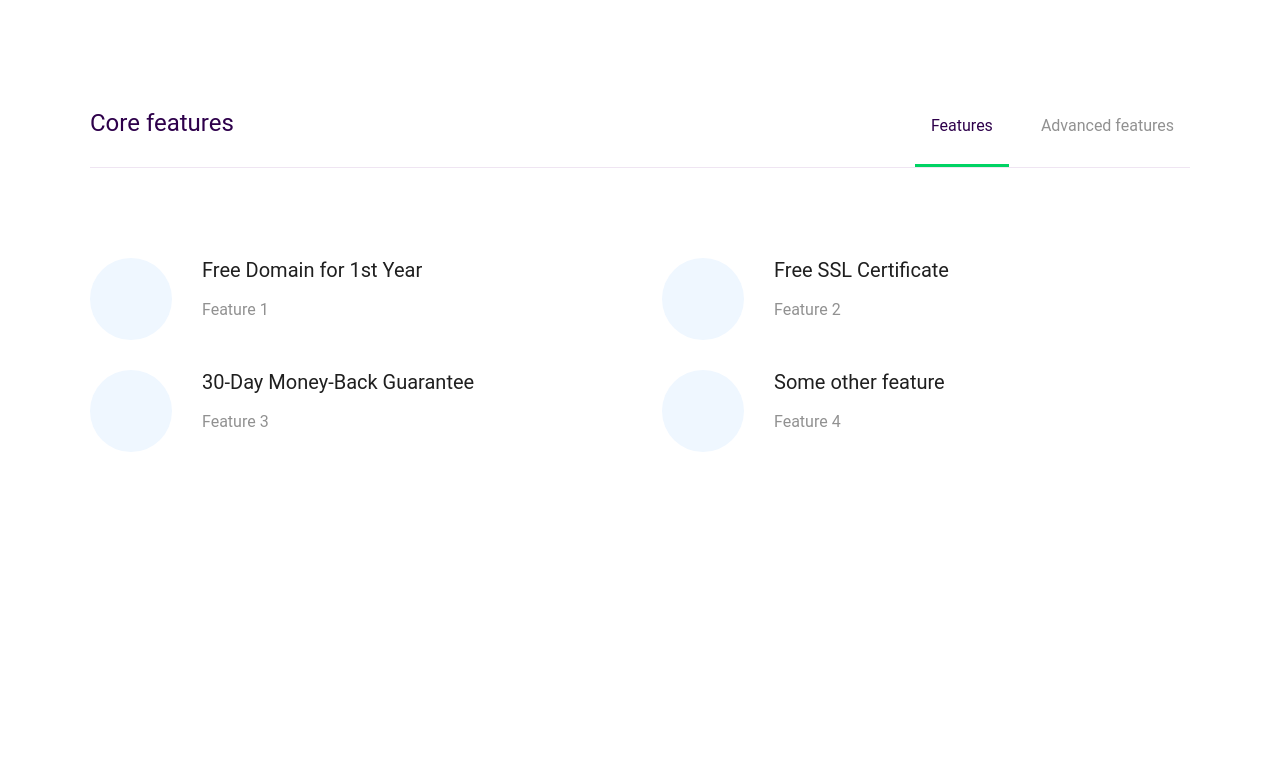
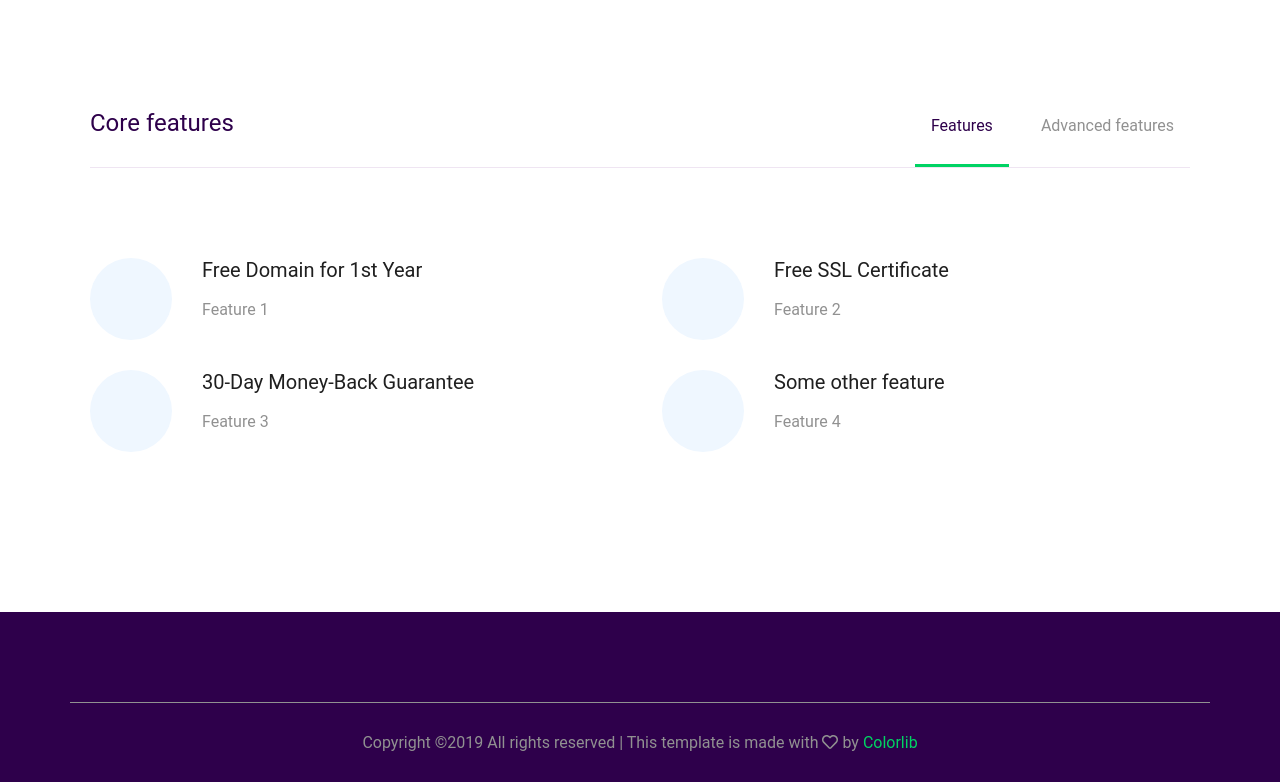
Before and after one commit to malk1405/hostza, a React (Create React App) app: page / in a window 1280 px wide. Shown: the part 1271-2053 px from the top of the page. Before the commit the page ends 1883 px from the top, so only its background shows below. Built offline with nearby package versions, Linux system fonts and the light colour scheme; the HTML template or start-up script is replaced by a standard one.

Commit message:
Добавил футер

```diff
--- a/src/App.js
+++ b/src/App.js
@@ -1,12 +1,14 @@
 import React from "react";
 import Header from "./components/Header/Header";
 import Home from "./components/Home/Home";
+import Footer from "./components/Footer/Footer";
 
 function App() {
   return (
     <React.Fragment>
       <Header></Header>
       <Home></Home>
+      <Footer></Footer>
     </React.Fragment>
   );
 }
--- /dev/null
+++ b/src/components/Footer/Footer.js
@@ -0,0 +1,28 @@
+import React from "react";
+import { FontAwesomeIcon } from "@fortawesome/react-fontawesome";
+import { faHeart } from "@fortawesome/free-regular-svg-icons";
+
+import "./footer.css";
+
+function Footer() {
+  return (
+    <footer className="footer">
+      <section className="footer__top container"></section>
+      <section className="footer__copyright container">
+        <p>
+          Copyright ©2019 All rights reserved | This template is made with{" "}
+          <FontAwesomeIcon icon={faHeart}></FontAwesomeIcon> by{" "}
+          <a
+            href="https://colorlib.com"
+            target="_blank"
+            rel="noopener noreferrer"
+          >
+            Colorlib
+          </a>
+        </p>
+      </section>
+    </footer>
+  );
+}
+
+export default Footer;
--- /dev/null
+++ b/src/components/Footer/footer.css
@@ -0,0 +1,23 @@
+.footer {
+  background-color: #2e004b;
+}
+
+.footer__top {
+  border-bottom: 1px solid #919191;
+  padding: 60px 0 30px;
+}
+
+.footer__copyright {
+  padding: 30px 0;
+}
+
+.footer__copyright p {
+  color: #919191;
+  margin: 0;
+  text-align: center;
+}
+
+.footer__copyright a {
+  color: #00d363;
+  text-decoration: none;
+}
```
